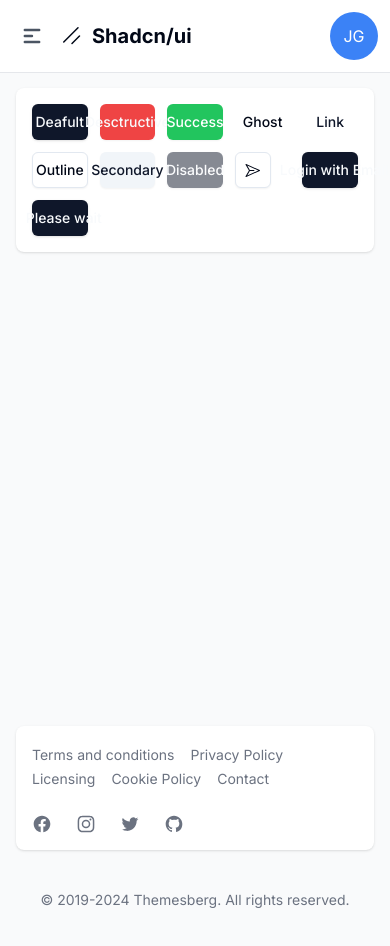
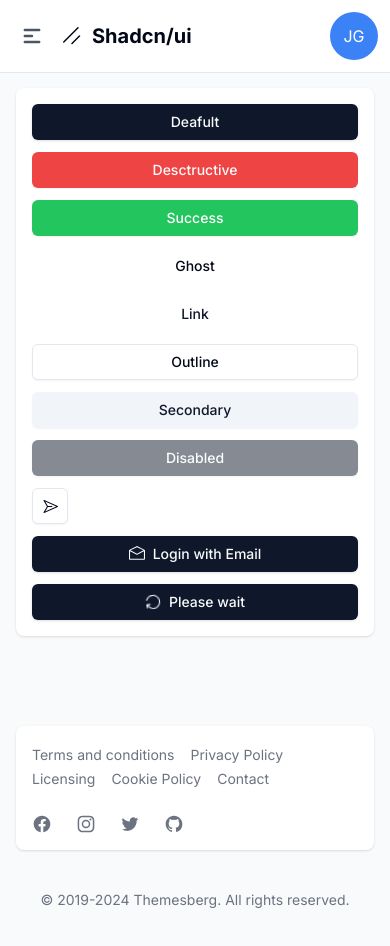
Before and after one commit to jumagu/shadcn-ui, a Next.js app: page /dashboard/button in a window 390 px wide. Shown: the top 946 px of the page. Built offline with nearby package versions, Linux system fonts and the light colour scheme.

Commit message:
refactor: Update ButtonPage layout with responsive grid

```diff
--- a/src/app/dashboard/button/page.tsx
+++ b/src/app/dashboard/button/page.tsx
@@ -8,7 +8,7 @@
 
 export default function ButtonPage() {
   return (
-    <div className="grid grid-cols-5 gap-3">
+    <div className="grid sm:grid-cols-2 lg:grid-cols-3 xl:grid-cols-4 gap-3">
       <Button>Deafult</Button>
       <Button variant="destructive">Desctructive</Button>
       <Button variant="success">Success</Button> {/* Custom */}
```
